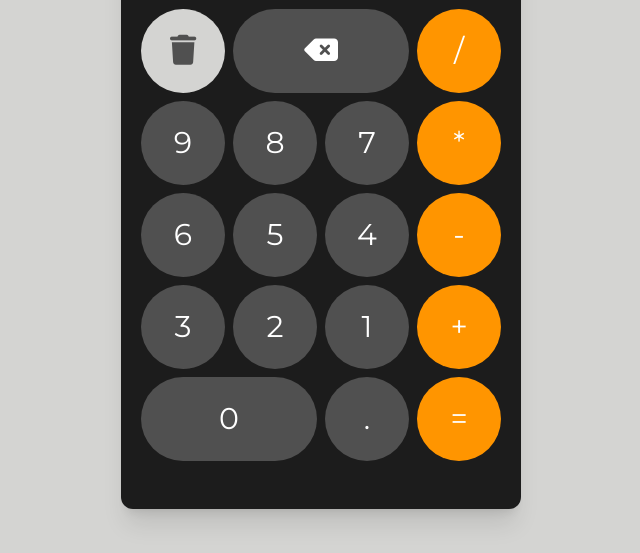
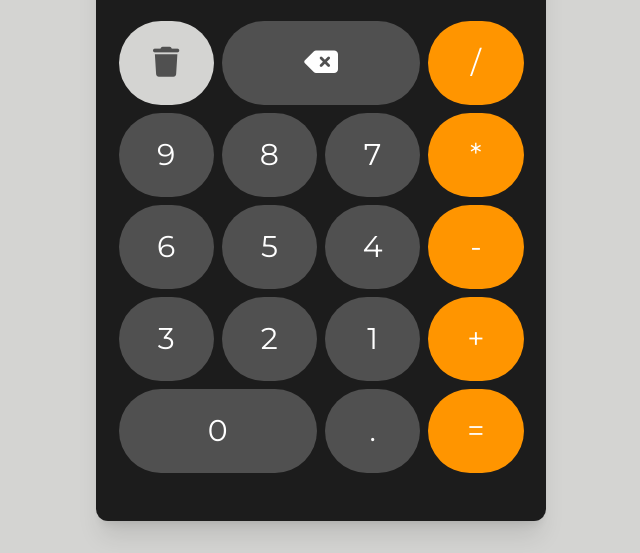
Before and after one commit to Ralatcode/Calculator-with-UI, a website: page index.html in a window 1280 px wide. Shown: the part 247-800 px from the top of the page, without its empty margins (319-959 px from the left). Drawn offline with Linux system fonts and the light colour scheme.

Commit message:
adjusted calc max width

```diff
--- a/index.html
+++ b/index.html
@@ -10,11 +10,11 @@
     <title>Js Calculator</title>
 </head>
 <body class="min-h-screen flex flex-col items-center justify-evenly bg-LightGrey md:justify-center">
-    <div class="container bg-EerieBlack mx-auto py-12 rounded-xl md:max-w-[400px] shadow-xl" id="calc-container">
+    <div class="container bg-EerieBlack mx-auto py-12 rounded-xl md:max-w-[450px] shadow-xl" id="calc-container">
         <h3 class="text-4xl text-center text-LightGrey pt-4">Calculator</h3>
         <div class="w-[90%] mx-auto">
             <div id="screen" class="text-right w-full text-6xl text-LightGrey px-4 py-6">0</div>
-            <div id="calc-body" class="max-w-full gap-2">
+            <div id="calc-body" class="max-w-full gap-2 mt-6">
                 <button class="buttons number" id="num-keys">9</button>
                 <button class="buttons number" id="num-keys">8</button>
                 <button class="buttons number" id="num-keys">7</button>
```
Also changed, not shown: main.css.
